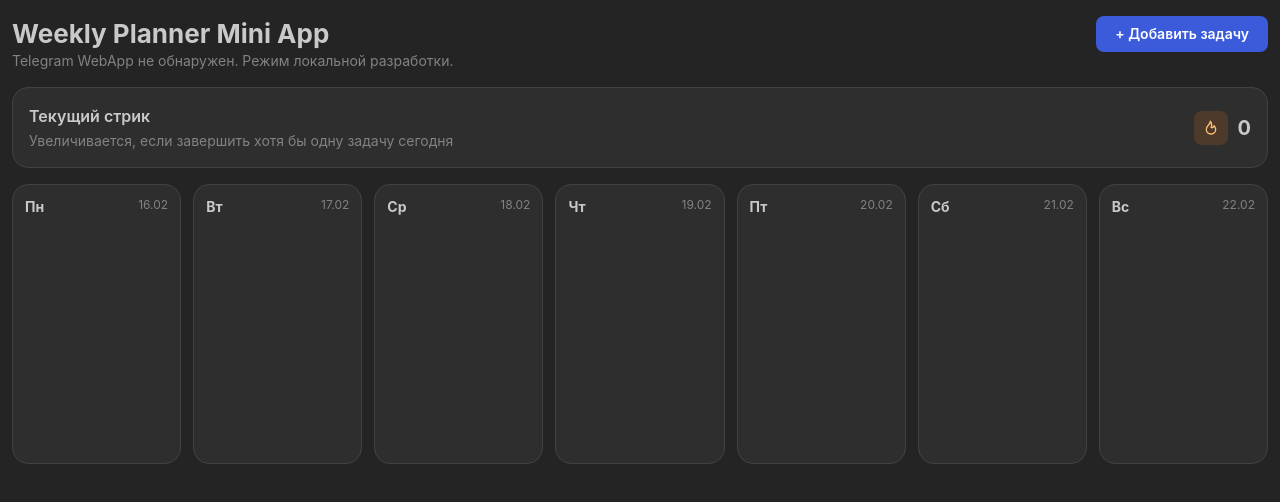
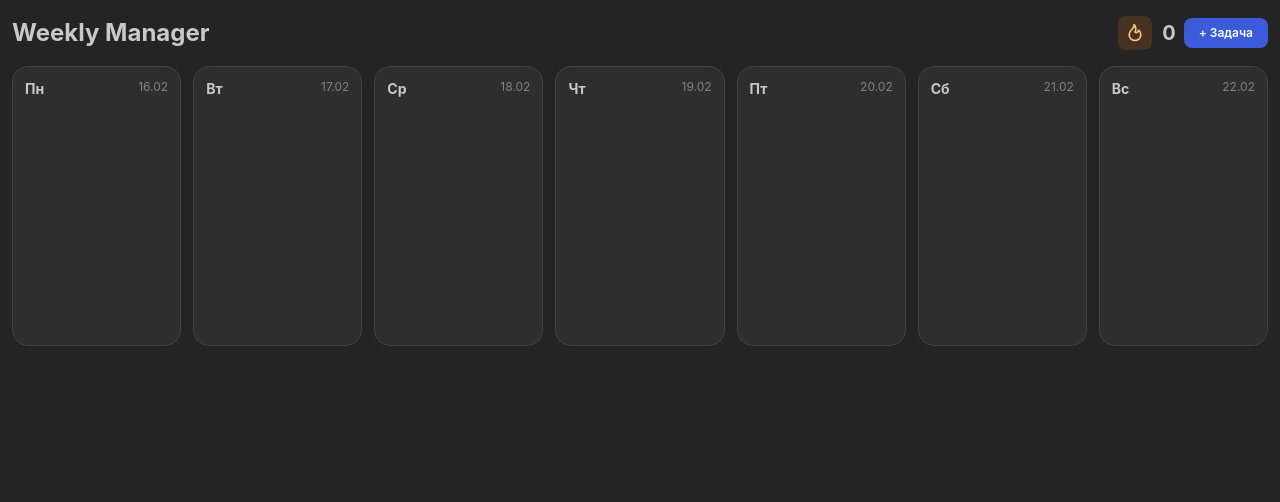
Before and after one commit to future-fashion-hub/TG-mini-app, a React (Vite) app: page / in a window 1280 px wide. Shown: the top 502 px of the page. Built offline with nearby package versions, Linux system fonts and the light colour scheme.

Commit message:
edit streak and add task button

```diff
--- a/src/App.tsx
+++ b/src/App.tsx
@@ -203,19 +203,15 @@ function App() {
   return (
     <Container size="xl" py="md" px="sm">
       <Stack gap="md">
-        <Group justify="space-between" align="start">
-          <div>
-            <Title order={2}>Weekly Planner Mini App</Title>
-            <Text c="dimmed" size="sm">
-              {isTelegram
-                ? `Привет, ${user?.first_name || user?.username || 'друг'}! План на неделю готов.`
-                : 'Telegram WebApp не обнаружен. Режим локальной разработки.'}
-            </Text>
+        <Group justify="space-between" align="center" wrap="nowrap">
+          <div style={{ flex: 1 }}>
+            <Title order={2} style={{ fontSize: '1.5rem', lineHeight: 1.2 }}>Weekly Manager</Title>
           </div>
-          <Button visibleFrom="sm" onClick={openAddTask}>+ Добавить задачу</Button>
+          <Group gap={8} wrap="nowrap">
+             <StreakWidget streak={streak} />
+             <Button visibleFrom="sm" onClick={openAddTask} size="xs">+ Задача</Button>
+          </Group>
         </Group>
-
-        <StreakWidget streak={streak} />
 
         <DndContext sensors={sensors} collisionDetection={rectIntersection} onDragStart={handleDragStart} onDragOver={handleDragOver} onDragEnd={handleDragEnd}>
           <SimpleGrid
@@ -251,7 +247,7 @@ function App() {
       <ActionIcon
         hiddenFrom="sm"
         className="fab-add"
-        size={46}
+        size={56}
         radius="xl"
         variant="filled"
         onClick={openAddTask}
--- a/src/components/StreakWidget.tsx
+++ b/src/components/StreakWidget.tsx
@@ -1,4 +1,4 @@
-import { Card, Group, Stack, Text, ThemeIcon } from '@mantine/core'
+import { Group, Text, ThemeIcon } from '@mantine/core'
 import { IconFlame } from '@tabler/icons-react'
 
 interface StreakWidgetProps {
@@ -6,24 +6,12 @@ interface StreakWidgetProps {
 }
 
 export const StreakWidget = ({ streak }: StreakWidgetProps) => (
-  <Card withBorder radius="lg" p="md">
-    <Group justify="space-between" align="center">
-      <Stack gap={2}>
-        <Text fw={600} size="md">
-          Текущий стрик
-        </Text>
-        <Text c="dimmed" size="sm">
-          Увеличивается, если завершить хотя бы одну задачу сегодня
-        </Text>
-      </Stack>
-      <Group gap="xs" align="center">
+  <Group gap={10} align="center">
     <ThemeIcon variant="light" color="orange" size="lg" radius="md">
-          <IconFlame size={16} />
+      <IconFlame size={20} />
     </ThemeIcon>
     <Text fw={700} size="xl" lh={1}>
       {streak}
     </Text>
   </Group>
-    </Group>
-  </Card>
 )
```
Lines whose indentation alone changed are shown as unchanged.
